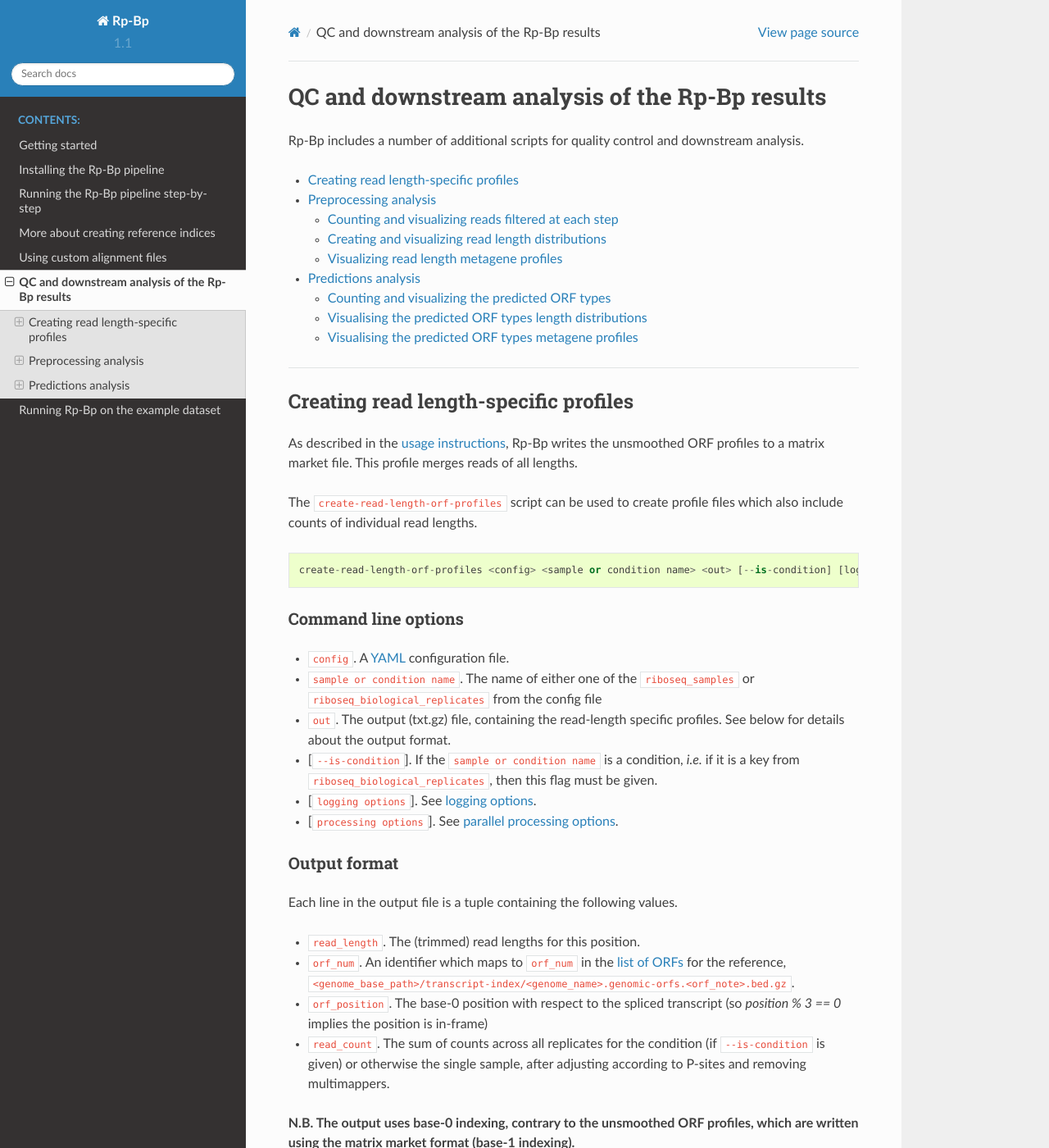
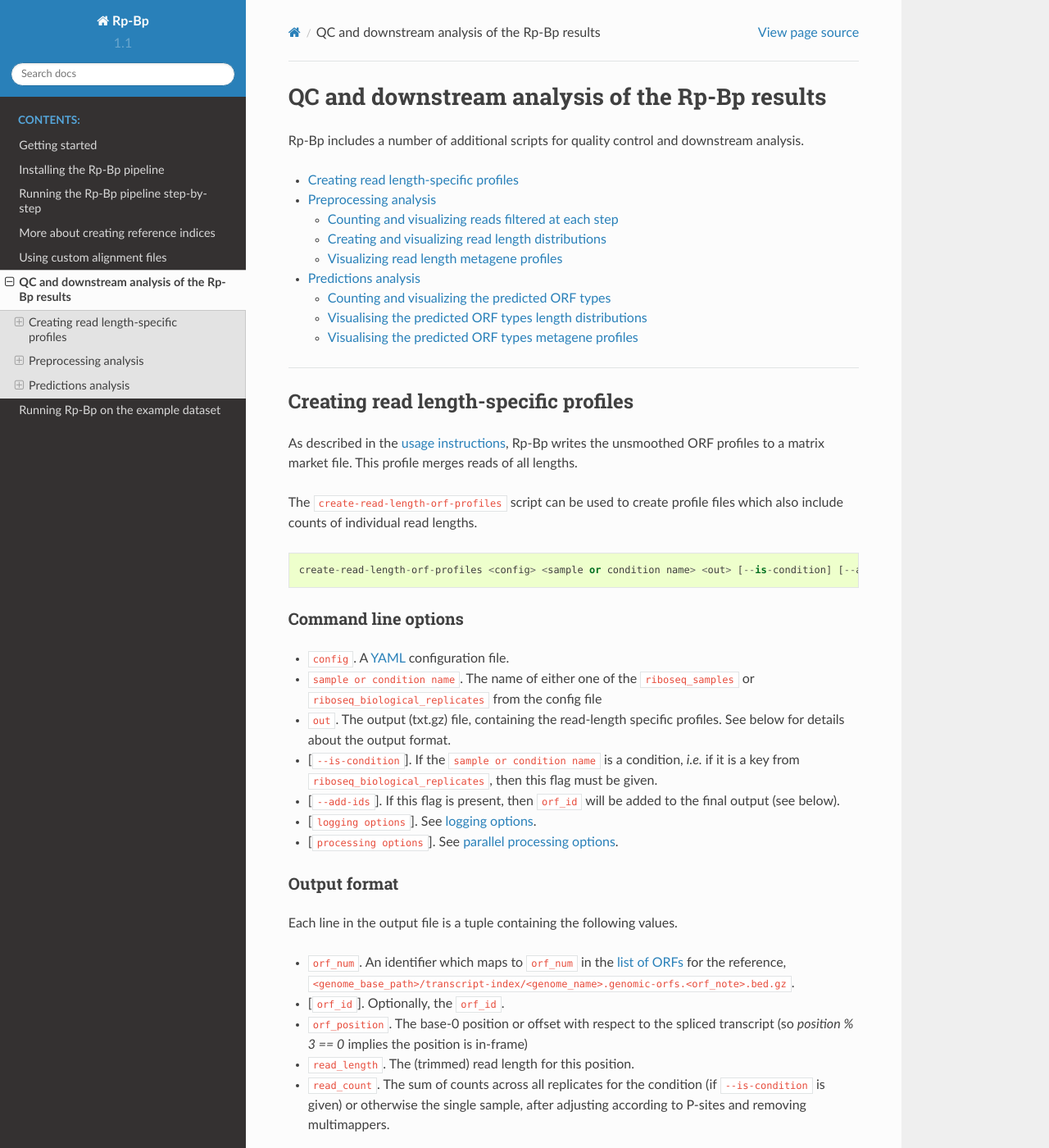
Before and after one commit to dieterich-lab/rp-bp, a Sphinx documentation site: the page built from docs/analysis-scripts.md, in a window 1280 px wide and 1400 px high. Shown: the whole window at 82% size. Built offline with Sphinx 7.4.7 and the Read the Docs theme 2.0.0, drawn with Linux system fonts in a browser that asks for light colours.

Commit message:
DOC analysis-scripts

````diff
--- a/docs/analysis-scripts.md
+++ b/docs/analysis-scripts.md
@@ -28,7 +28,7 @@ The `create-read-length-orf-profiles` script can be used to create profile files
 which also include counts of individual read lengths.
 
 ```
-create-read-length-orf-profiles <config> <sample or condition name> <out> [--is-condition] [logging options] [processing options]
+create-read-length-orf-profiles <config> <sample or condition name> <out> [--is-condition] [--add-ids] [logging options] [processing options]
 ```
 
 ### Command line options
@@ -37,6 +37,7 @@ create-read-length-orf-profiles <config> <sample or condition name> <out> [--is-
 * `sample or condition name`. The name of either one of the `riboseq_samples` or `riboseq_biological_replicates` from the config file
 * `out`. The output (txt.gz) file, containing the read-length specific profiles. See below for details about the output format.
 * [`--is-condition`]. If the `sample or condition name` is a condition, *i.e.* if it is a key from `riboseq_biological_replicates`, then this flag must be given.
+* [`--add-ids`]. If this flag is present, then `orf_id` will be added to the final output (see below).
 * [`logging options`]. See [logging options](usage-instructions.html#logging-options).
 * [`processing options`]. See [parallel processing options](usage-instructions.html#parallel-processing-options).
 
@@ -44,10 +45,11 @@ create-read-length-orf-profiles <config> <sample or condition name> <out> [--is-
 
 Each line in the output file is a tuple containing the following values.
 
-* `read_length`. The (trimmed) read lengths for this position.
 * `orf_num`. An identifier which maps to `orf_num` in the [list of ORFs](usage-instructions.html#creating-reference-genome-indices-output-files) for the reference,
   `<genome_base_path>/transcript-index/<genome_name>.genomic-orfs.<orf_note>.bed.gz`.
-* `orf_position`. The base-0 position with respect to the spliced transcript (so *position % 3 == 0* implies the position is in-frame)
+* [`orf_id`]. Optionally, the `orf_id`.
+* `orf_position`. The base-0 position or offset with respect to the spliced transcript (so *position % 3 == 0* implies the position is in-frame)
+* `read_length`. The (trimmed) read length for this position.
 * `read_count`. The sum of counts across all replicates for the condition (if `--is-condition` is given) or otherwise the single sample, after adjusting according to P-sites and removing multimappers.
 
 **N.B. The output uses base-0 indexing, contrary to the unsmoothed ORF profiles, which are written using the matrix market format (base-1 indexing).**
````
